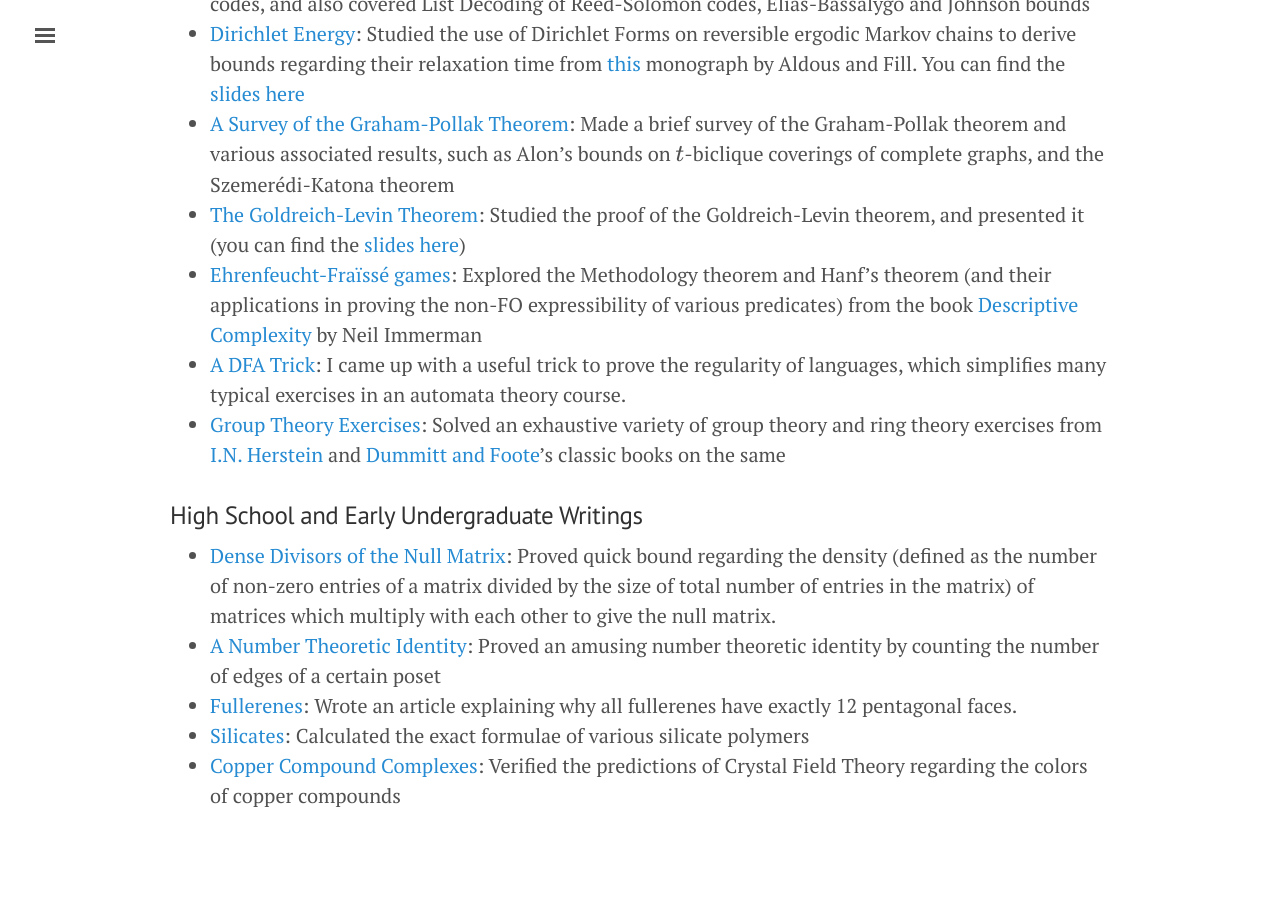
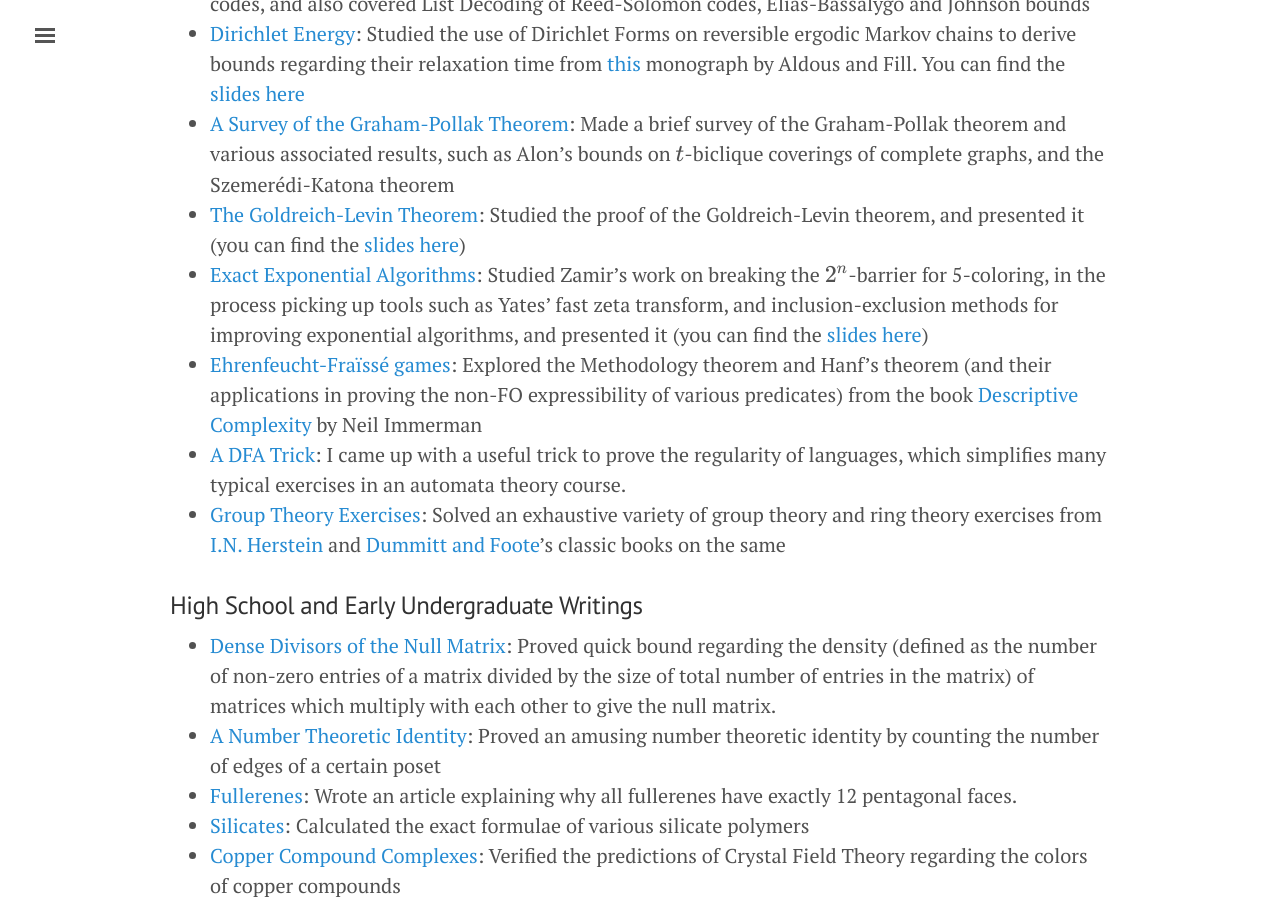
Before and after one commit to rugiarindam/rugiarindam.github.io, a Jekyll site: the page built from notes.md, in a window 1280 px wide and 900 px high, scrolled down 727 px. Built offline with Jekyll 4.4.1, drawn with Linux system fonts in a browser that asks for light colours; nearby versions of some CDN libraries.

Commit message:
minor changes

```diff
--- a/notes.md
+++ b/notes.md
@@ -15,6 +15,7 @@ Click on the links to get the PDFs.
 * [Dirichlet Energy](https://drive.google.com/file/d/1GRVsqt2ly1KkcIePTbk1D9Svfga-9kKG/view?usp=sharing){:target="_blank"}: Studied the use of Dirichlet Forms on reversible ergodic Markov chains to derive bounds regarding their relaxation time from [this](https://www.stat.berkeley.edu/users/aldous/RWG/book.html){:target="_blank"} monograph by Aldous and Fill. You can find the [slides here](https://drive.google.com/file/d/163Z9orUbCD1OFyMSUK1bmR8MPADJ7q7C/view?usp=sharing){:target="_blank"}
 * [A Survey of the Graham-Pollak Theorem](https://drive.google.com/file/d/1u11ax2rOpRpbxnEaj9OQaHHyrmitUZ9S/view?usp=sharing){:target="_blank"}: Made a brief survey of the Graham-Pollak theorem and various associated results, such as Alon's bounds on \\(t\\)-biclique coverings of complete graphs, and the Szemerédi-Katona theorem
 * [The Goldreich-Levin Theorem](https://drive.google.com/file/d/1wD_CIqmdScjIoBy_VhGmccNmYdOBMsu9/view?usp=sharing){:target="_blank"}: Studied the proof of the Goldreich-Levin theorem, and presented it (you can find the [slides here](https://drive.google.com/file/d/1doYr7Xr1XgVZlLPWgJNuJvpZROtK4FOT/view?usp=sharing){:target="_blank"})
+* [Exact Exponential Algorithms](https://drive.google.com/file/d/1D61orgOUIHANGqShDMAF-oyN63-HMEwP/view?usp=sharing){:target="_blank"}: Studied Zamir’s work on breaking the \\(2^n\\)-barrier for 5-coloring, in the process picking up tools such as Yates’ fast zeta transform, and inclusion-exclusion methods for improving exponential algorithms, and presented it (you can find the [slides here](https://drive.google.com/file/d/1vJcp8NkZ3KrRjPoSmpY-HCq8_A_wJqKP/view?usp=sharing){:target="_blank"})
 * [Ehrenfeucht-Fraïssé games](https://drive.google.com/file/d/1Qk7fK5rhdyNyQEsu-UiQtROtOM9mvcxv/view?usp=sharing){:target="_blank"}: Explored the Methodology theorem and Hanf’s theorem (and their applications in proving the non-FO expressibility of various predicates) from the book [Descriptive Complexity](https://link.springer.com/book/10.1007/978-1-4612-0539-5){:target="_blank"} by Neil Immerman
 * [A DFA Trick](https://drive.google.com/file/d/1g6-pTPg-kzo_z31CAmpxlblvG2XpSCy2/view?usp=sharing){:target="_blank"}: I came up with a useful trick to prove the regularity of languages, which simplifies many typical exercises in an automata theory course.
 * [Group Theory Exercises](https://drive.google.com/file/d/1K64bVAadWqVBS2bRO70OtJEJ2ku_F6Db/view?usp=sharing){:target="_blank"}: Solved an exhaustive variety of group theory and ring theory exercises from [I.N. Herstein](https://marinazahara22.files.wordpress.com/2013/10/i-n-herstein-topics-in-algebra-2nd-edition-1975-wiley-international-editions-john-wiley-and-sons-wie-1975.pdf){:target="_blank"} and [Dummitt and Foote](https://handoutset.com/wp-content/uploads/2022/07/Abstract-Algebra-3rd-Edition-David-S.-Dummit-Richard-M.-Foote.pdf){:target="_blank"}'s classic books on the same
```
